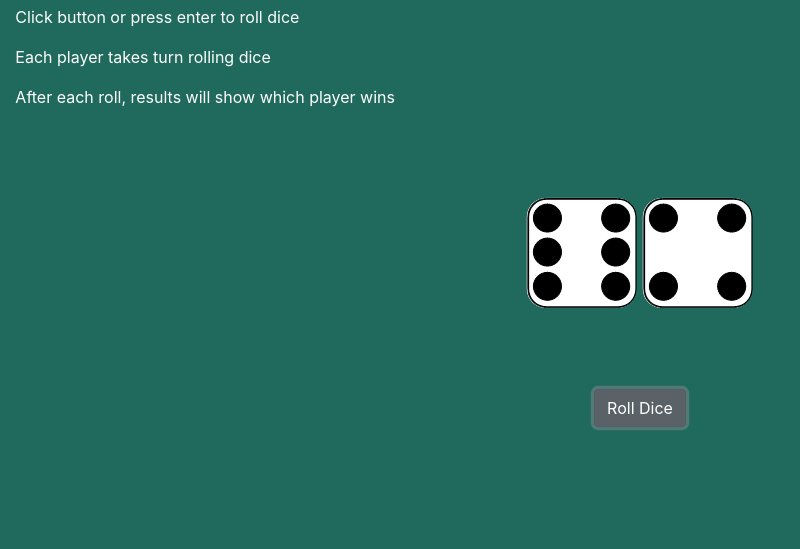
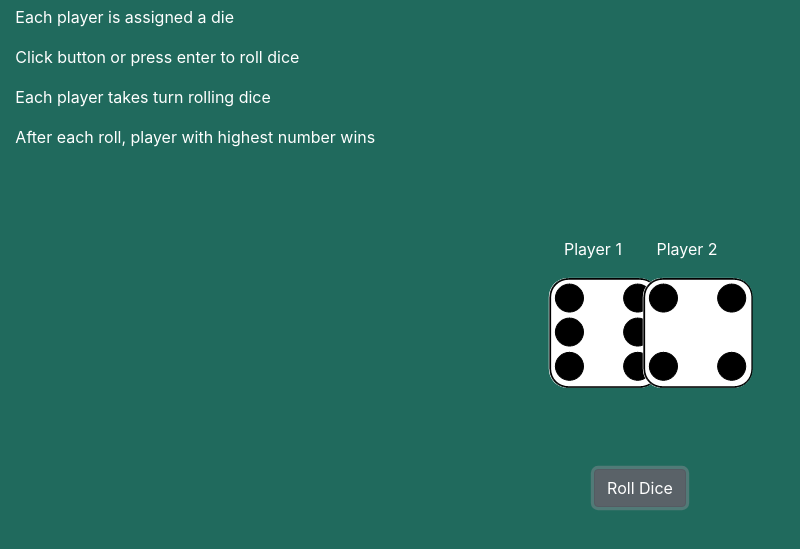
Before and after one commit to mfbernasol/dice-roller, a plain HTML site: page index.html in a window 1280 px wide. Shown: the part 97-646 px from the top of the page, without its empty margins (0-800 px from the left). Drawn offline with nearby package versions, Linux system fonts and the light colour scheme.

Commit message:
assigned dice to player

```diff
--- a/index.html
+++ b/index.html
@@ -12,9 +12,10 @@
 
     <div class="instruct">
          <h2>Instructions:</h2>
+         <p>Each player is assigned a die</p>
          <p>Click button or press enter to roll dice</p>
          <p>Each player takes turn rolling dice</p>
-         <p>After each roll, results will show which player wins</p>
+         <p>After each roll, player with highest number wins</p>
 
     </div>
 
@@ -22,10 +23,12 @@
 
     <div class="dice-container">
       <div class="dice">
+        <p> Player 1</p>
         <img class="img" src="images/dice1.png" alt="" />
       </div>
 
       <div class="dice">
+        <p>Player 2</p>
         <img class="img2" src="images/dice1.png" alt="" />
       </div>
     </div>
--- a/styles.css
+++ b/styles.css
@@ -11,6 +11,7 @@ body {
     text-align: center;
     margin: auto;
     display: inline-block;
+    width: 10%;
 }
 
 .dice-container {
```
